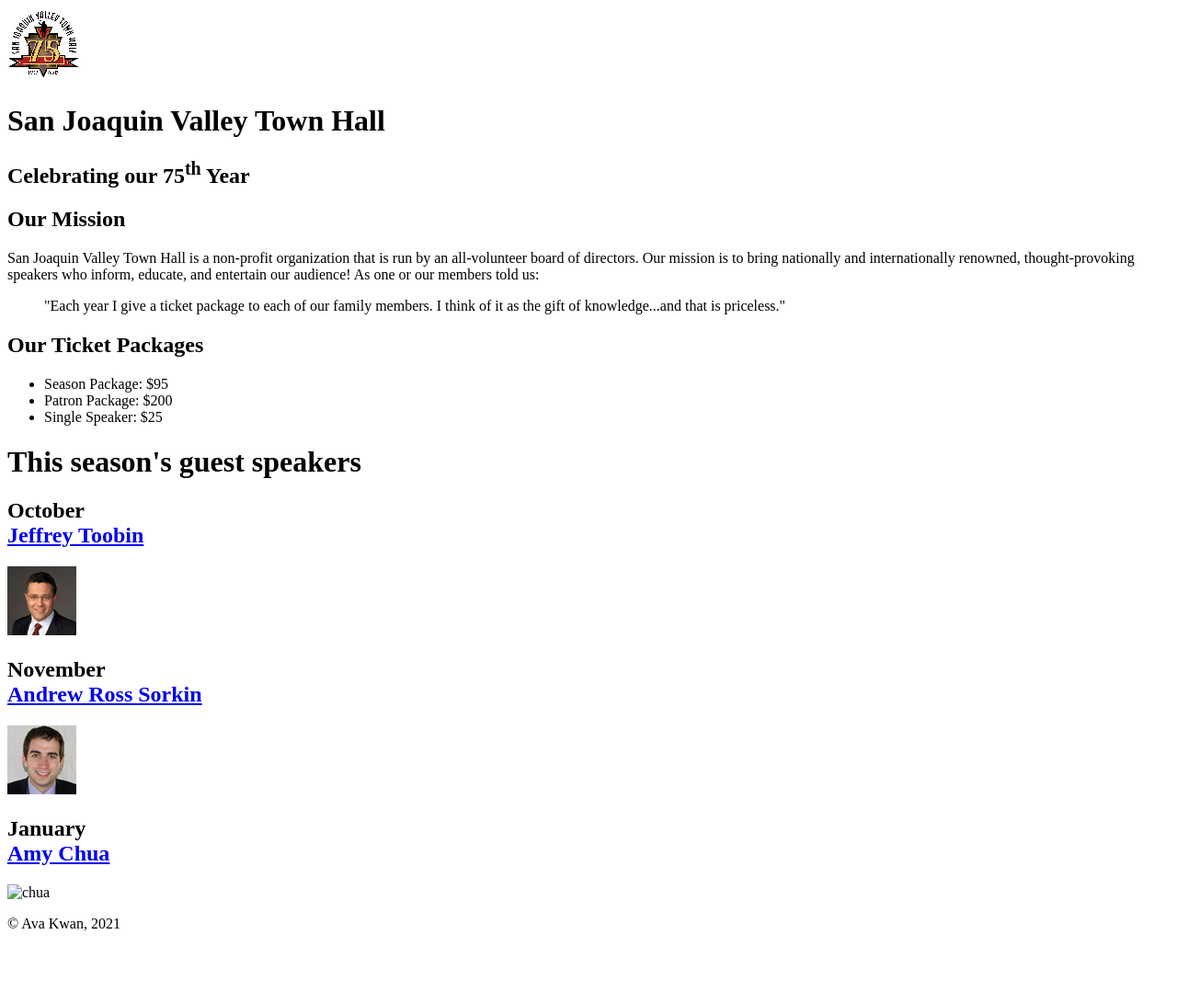
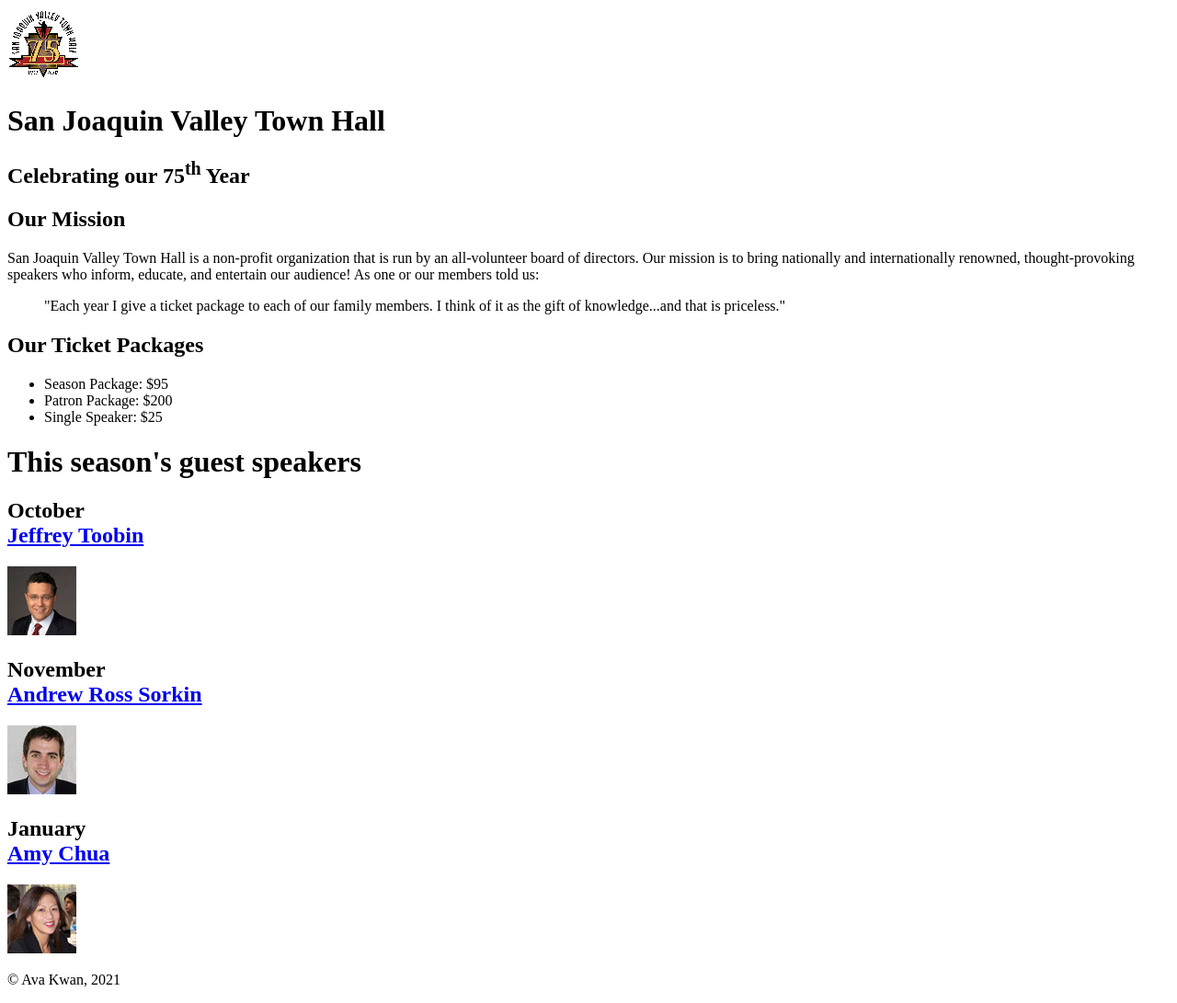
Before and after one commit to avakwan8/A08, a plain HTML site: page index.html in a window 1280 px wide. Shown: the whole page at 92% size. Before the commit the page ends 1030 px from the top, so only its background shows below. Drawn offline with Linux system fonts and the light colour scheme; files whose address does not match are found by name.

Commit message:
Update index.html

```diff
--- a/index.html
+++ b/index.html
@@ -39,9 +39,9 @@
 			</h2>
 		<img src="images/sorkin75.jpg" alt="sorkin">
 			<h2>January
-				<br><a href="https://raw.githubusercontent.com/avakwan8/A08/main/chua75.jpg">Amy Chua</a>
+				<br><a href="speakers/chua.html">Amy Chua</a>
 			</h2>
-		<img src="images/chua75.jpg" alt="chua">
+		<img src="https://raw.githubusercontent.com/avakwan8/A08/main/chua75.jpg" alt="chua">
 
 	</main>
 	<footer>
```
